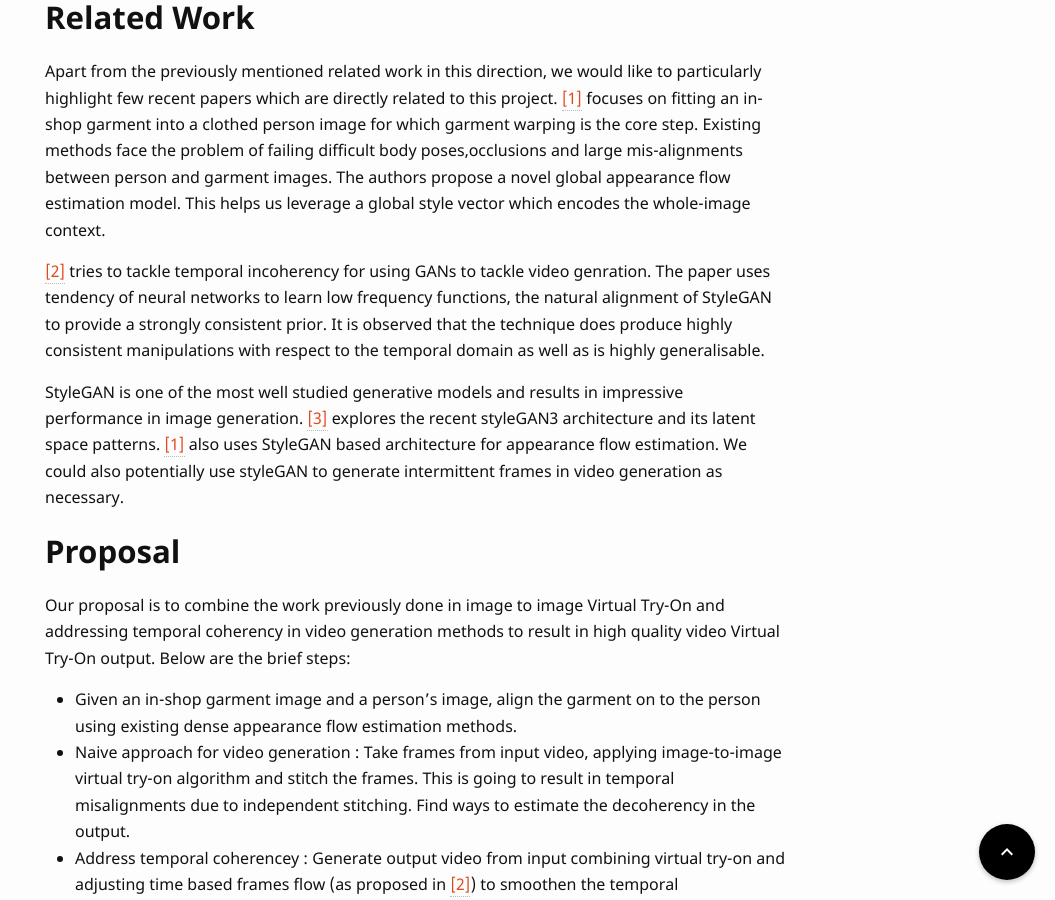
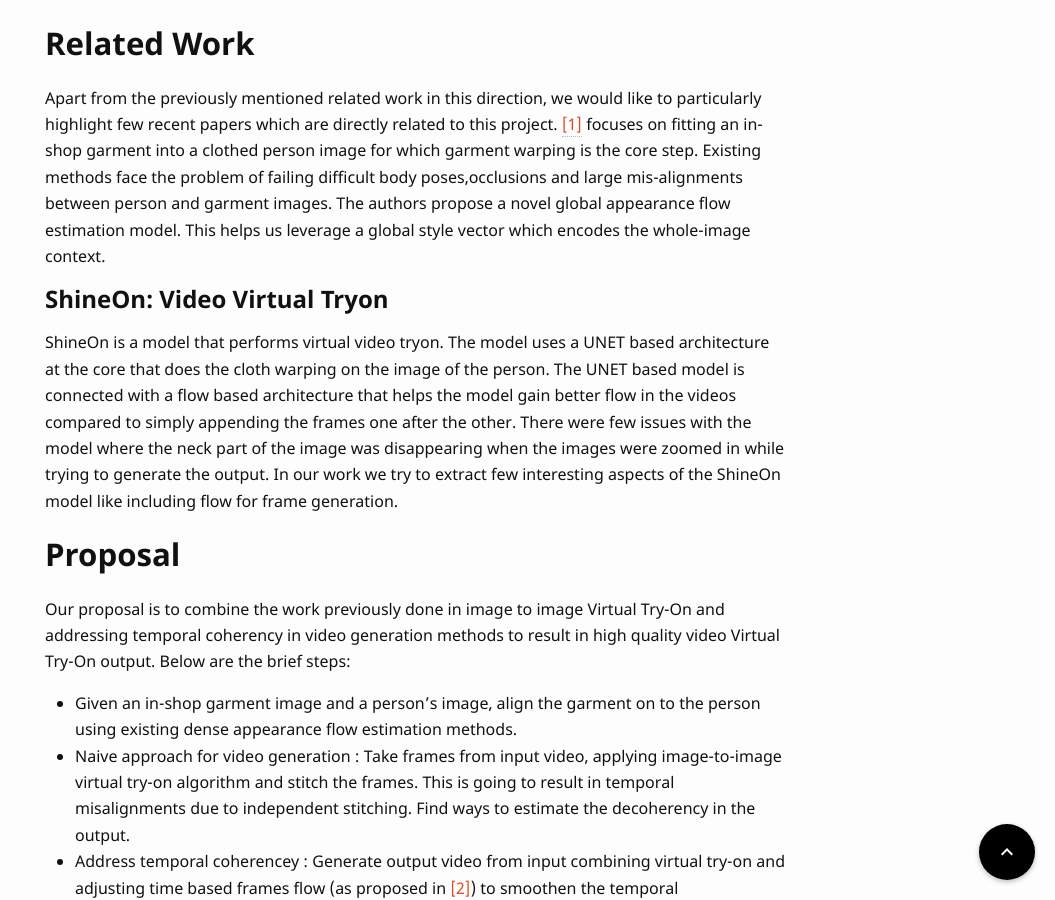
Before and after one commit to UCLAdeepvision/CS269-projects-2022spring, a Jekyll site: the page built from _posts/2022-04-23-team10-virtual-tryon-on-videos.md, in a window 1280 px wide and 900 px high, scrolled down 5522 px. Shown: the whole window, without its empty margins (225-1280 px from the left). Built offline with Jekyll 4.4.1, drawn with Linux system fonts in a browser that asks for light colours; some web fonts are replaced; comment, search, counter and statistics services are not loaded; some of the changed text lies outside the part shown.

Commit message:
added related work

```diff
--- a/_posts/2022-04-23-team10-virtual-tryon-on-videos.md
+++ b/_posts/2022-04-23-team10-virtual-tryon-on-videos.md
@@ -119,11 +119,9 @@ Figure: Model architecture using Depth
 Apart from the previously mentioned related work in this direction, we would like to particularly highlight few recent papers which are directly related to this project.
 [[1]](#references) focuses on fitting an in-shop garment into a clothed person image for which garment warping is the core step. Existing methods face the problem of failing difficult body poses,occlusions and large mis-alignments between person and garment images. The authors propose a novel global appearance flow estimation model. This helps us leverage a global style vector which encodes the whole-image context.
 
-[[2]](#references) tries to tackle temporal incoherency for using GANs to tackle video genration.
-The paper uses tendency of neural networks to learn low frequency functions,
-the natural alignment of StyleGAN  to provide a strongly consistent prior. It is observed that the technique does produce highly consistent manipulations with respect to the temporal domain as well as is highly generalisable.
+### ShineOn: Video Virtual Tryon
 
-StyleGAN is one of the most well studied generative models and results in impressive performance in image generation. [[3]](#references) explores the recent styleGAN3 architecture and its latent space patterns. [[1]](#references) also uses StyleGAN based architecture for appearance flow estimation. We could also potentially use styleGAN to generate intermittent frames in video generation as necessary.
+ShineOn is a model that performs virtual video tryon. The model uses a UNET based architecture at the core that does the cloth warping on the image of the person. The UNET based model is connected with a flow based architecture that helps the model gain better flow in the videos compared to simply appending the frames one after the other. There were few issues with the model where the neck part of the image was disappearing when the images were zoomed in while trying to generate the output. In our work we try to extract few interesting aspects of the ShineOn model like including flow for frame generation.
 
 ## Proposal
 Our proposal is to combine the work previously done in image to image Virtual Try-On and addressing temporal coherency in video generation methods to result in high quality video Virtual Try-On output. Below are the brief steps:
```
